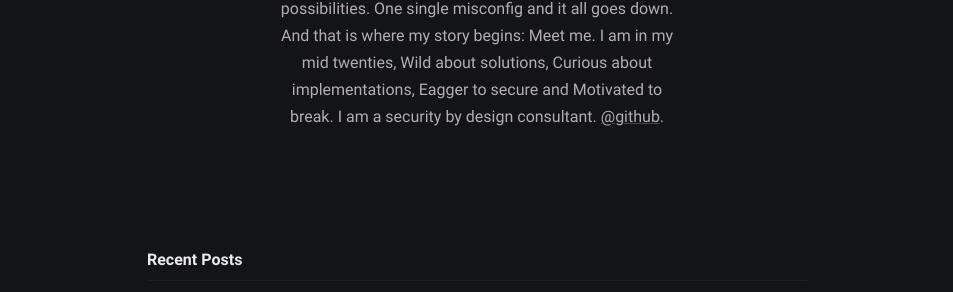
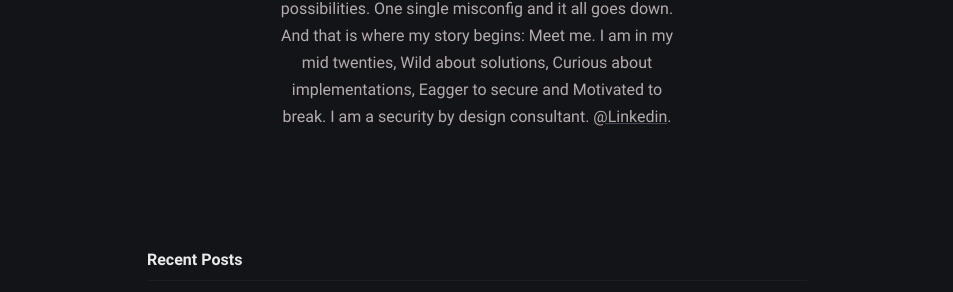
Before and after one commit to securebitAsif/fabulous-jupiter-8f84d, a Jekyll site: the page built from index.md, in a window 1280 px wide. Shown: the part 332-624 px from the top of the page, without its empty margins (163-1116 px from the left). Built offline with Jekyll 4.4.1, drawn with Linux system fonts in a browser that asks for light colours.

Commit message:
_config.yml: changed

```diff
--- a/_config.yml
+++ b/_config.yml
@@ -19,7 +19,7 @@ author:
    Curious about implementations, Eagger to secure and Motivated to break.
    I am a security by design consultant. <a
     href="https://www.linkedin.com/in/reza-a-212a39125/" target="_blank"
-    rel="noopener">@github</a>.
+    rel="noopener">@Linkedin</a>.
   username: username
   github: github_username
   twitter: twitter_username
```
